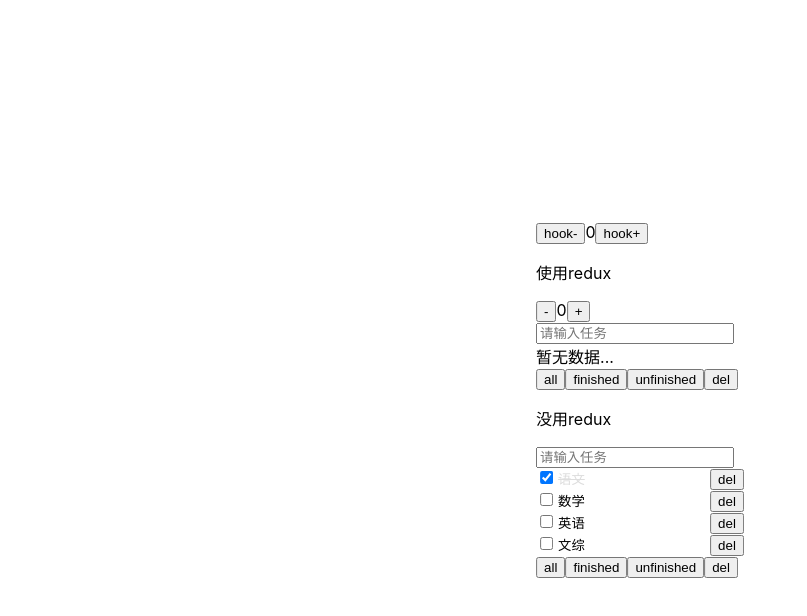
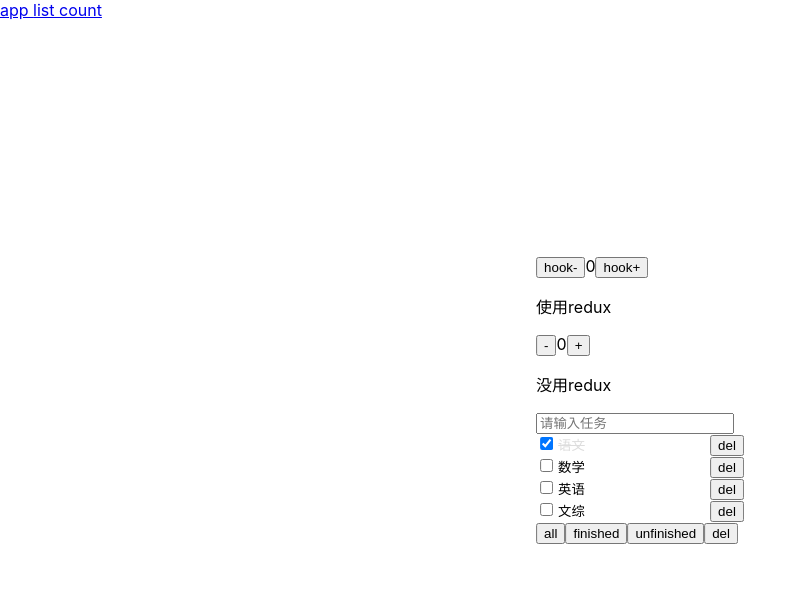
Before and after one commit to Tiff-wyr/test-react, a React (Create React App) app: page / in a window 1280 px wide. Shown: the top 616 px of the page, without its empty margins (0-807 px from the left). Built offline with nearby package versions, Linux system fonts and the light colour scheme.

Commit message:
react-router的出试验

```diff
--- a/package.json
+++ b/package.json
@@ -6,10 +6,14 @@
     "@testing-library/jest-dom": "^4.2.4",
     "@testing-library/react": "^9.5.0",
     "@testing-library/user-event": "^7.2.1",
+    "immutable": "^4.0.0-rc.12",
     "react": "^16.13.1",
     "react-dom": "^16.13.1",
     "react-redux": "^7.2.0",
+    "react-router": "^5.2.0",
+    "react-router-dom": "^5.2.0",
     "react-scripts": "3.4.1",
+    "react-transition-group": "^4.4.1",
     "redux": "^4.0.5"
   },
   "scripts": {
--- a/src/App.js
+++ b/src/App.js
@@ -3,7 +3,7 @@
 import ListItem from "./page/ListItem";
 import Count from "./page/Count";
 import HookCount from "./page/HookCount";
-import List from "./page/List";
+// import List from "./page/List";
 
 import store from "./store";
 console.log(store.getState());
@@ -137,7 +137,7 @@
         <HookCount/>
         <p>使用redux</p>
         <Count />
-        <List />
+        {/* <List /> */}
         <p>没用redux</p>
         <input
           style={{ width: "190px" }}
--- /dev/null
+++ b/src/RouterContain.js
@@ -0,0 +1,30 @@
+import React, { Component } from 'react'
+import { Switch, Route, BrowserRouter as Router, Link, Redirect } from "react-router-dom";
+import List from './page/List';
+import Count from "./page/Count";
+import App from './App';
+import AnimatedSwitch from './components/AnimatedSwitch';
+
+class RouterContain extends Component {
+constructor(props) {
+    super(props)
+}
+ render(){
+   return (
+     <div>
+       <Router>
+         <Link to="/">app </Link>
+         <Link to="/list">list </Link>
+         <Link to="/count">count </Link>
+         <AnimatedSwitch>
+           <Route exact path="/" component={App} />
+           <Route exact path="/list" component={List} />
+           <Route exact path="/count" component={Count} />
+         </AnimatedSwitch>
+       </Router>
+     </div>
+   );
+ }
+}
+
+export default RouterContain
--- /dev/null
+++ b/src/components/AnimatedSwitch.css
@@ -0,0 +1,25 @@
+.route {
+    position: absolute;
+    left: 0;
+    top: 0;
+    width: 100%;
+    height: 100%;
+}
+
+.fade-enter {
+    opacity: 0;
+}
+
+.fade-enter .fade-enter-active {
+    opacity: 1;
+    transition: opacity 1000ms ease-in;
+}
+
+.fade-exit {
+    opacity: 1;
+}
+
+.fade-exit .fade-exit-active {
+    opacity: 0;
+    transition: opacity 1000ms ease-in;
+}
--- /dev/null
+++ b/src/components/AnimatedSwitch.js
@@ -0,0 +1,22 @@
+import React from 'react'
+import { TransitionGroup, CSSTransition } from "react-transition-group";
+import { Switch } from "react-router-dom";
+
+import "./AnimatedSwitch.css"
+
+function AnimatedSwitch(props) {
+  console.log("location", props.location);
+  return (
+    <TransitionGroup>
+      <CSSTransition
+        key={"animate"}
+        classNames={props.type || "fade"}
+        timeout={props.duration || 1000}
+      >
+        <Switch location={props.location}>{props.children}</Switch>
+      </CSSTransition>
+    </TransitionGroup>
+  );
+}
+
+export default AnimatedSwitch
--- a/src/index.js
+++ b/src/index.js
@@ -5,10 +5,11 @@
 import store from "./store"
 import App from './App';
 import * as serviceWorker from './serviceWorker';
+import RouterContain from './RouterContain';
 
 ReactDOM.render(
   <Provider store={store}>
-    <App />
+    <RouterContain />
   </Provider>,
   document.getElementById('root')
 );
--- a/src/page/ListItem.js
+++ b/src/page/ListItem.js
@@ -1,4 +1,5 @@
 import React, { Component, PureComponent } from "react";
+import {is} from "immutable";
 import "../static/css/listItem.css";
 
 class ListItem extends Component {
@@ -32,19 +33,26 @@
       this.editItemText(e);
     }
   }
-  shouldComponentUpdate(nextProps, state) {
-    console.log(nextProps);
-    console.log(nextProps.delList === this.props.delList);
-    if (
-      nextProps.text !== this.props.text ||
-      nextProps.checked !== this.props.checked ||
-      state.edit !== this.state.edit ||
-      state.text !== this.state.text
-    ) {
-      return true;
-    }
-    return false;
+  static getDerivedStateFromProps(nextProps) {
+    return null
   }
+  // shouldComponentUpdate(nextProps, state) {
+  //   // if (
+  //   //   nextProps.text !== this.props.text ||
+  //   //   nextProps.checked !== this.props.checked ||
+  //   //   state.edit !== this.state.edit ||
+  //   //   state.text !== this.state.text
+  //   // ) {
+  //   //   return true;
+  //   // }
+  //   // return false;
+  //   // for (const key in nextProps) {
+  //   //   if (!is(nextProps[key], this.props[key])) {
+  //   //     return true
+  //   //   }
+  //   // }
+  //   // return false
+  // }
   componentDidUpdate(oldProps) {
     console.log("item的update")
     if (oldProps.text !== this.props.text) {
```
Also changed, not shown: 1 other file (tests, documents, lock files or other folders).
